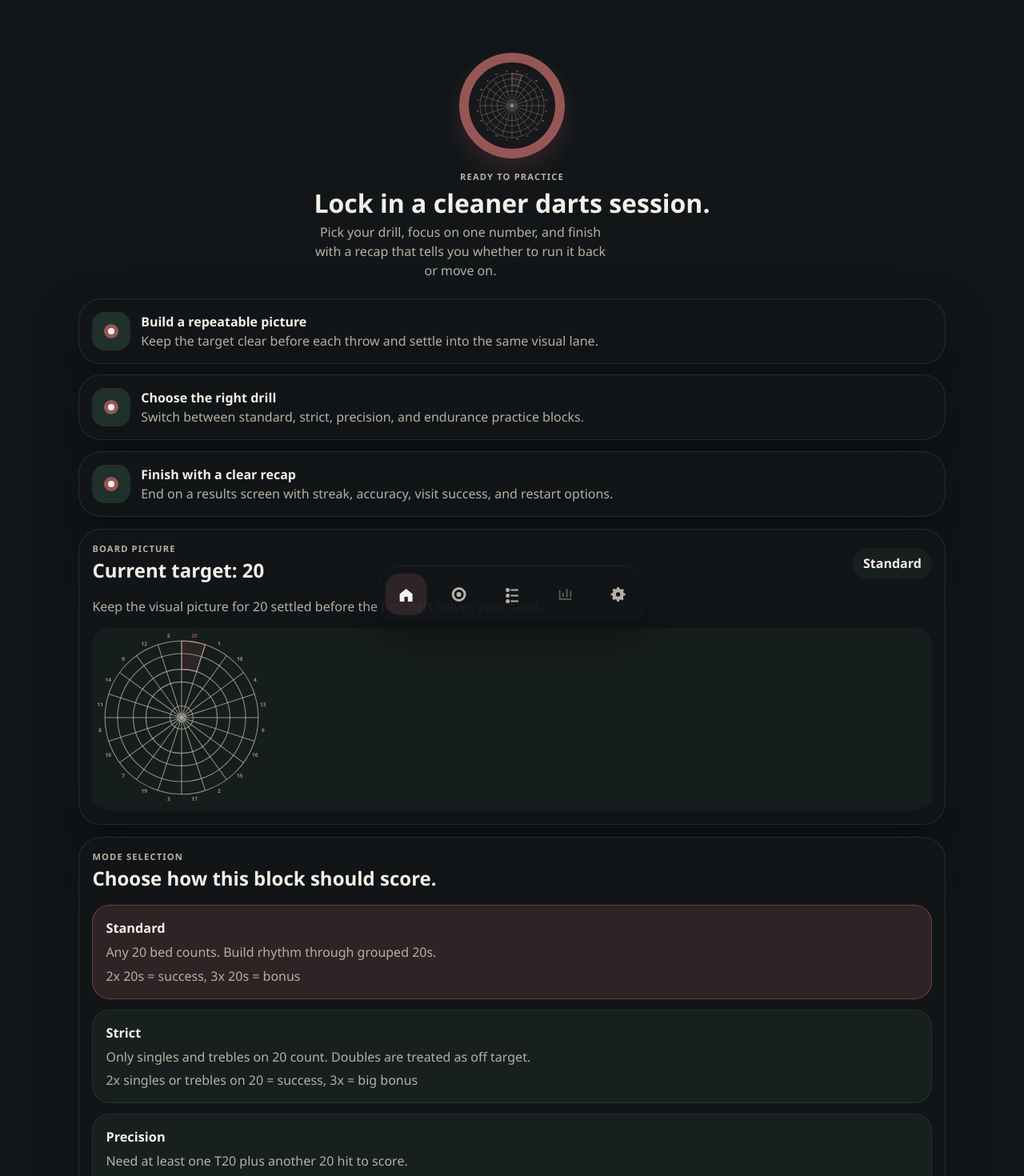
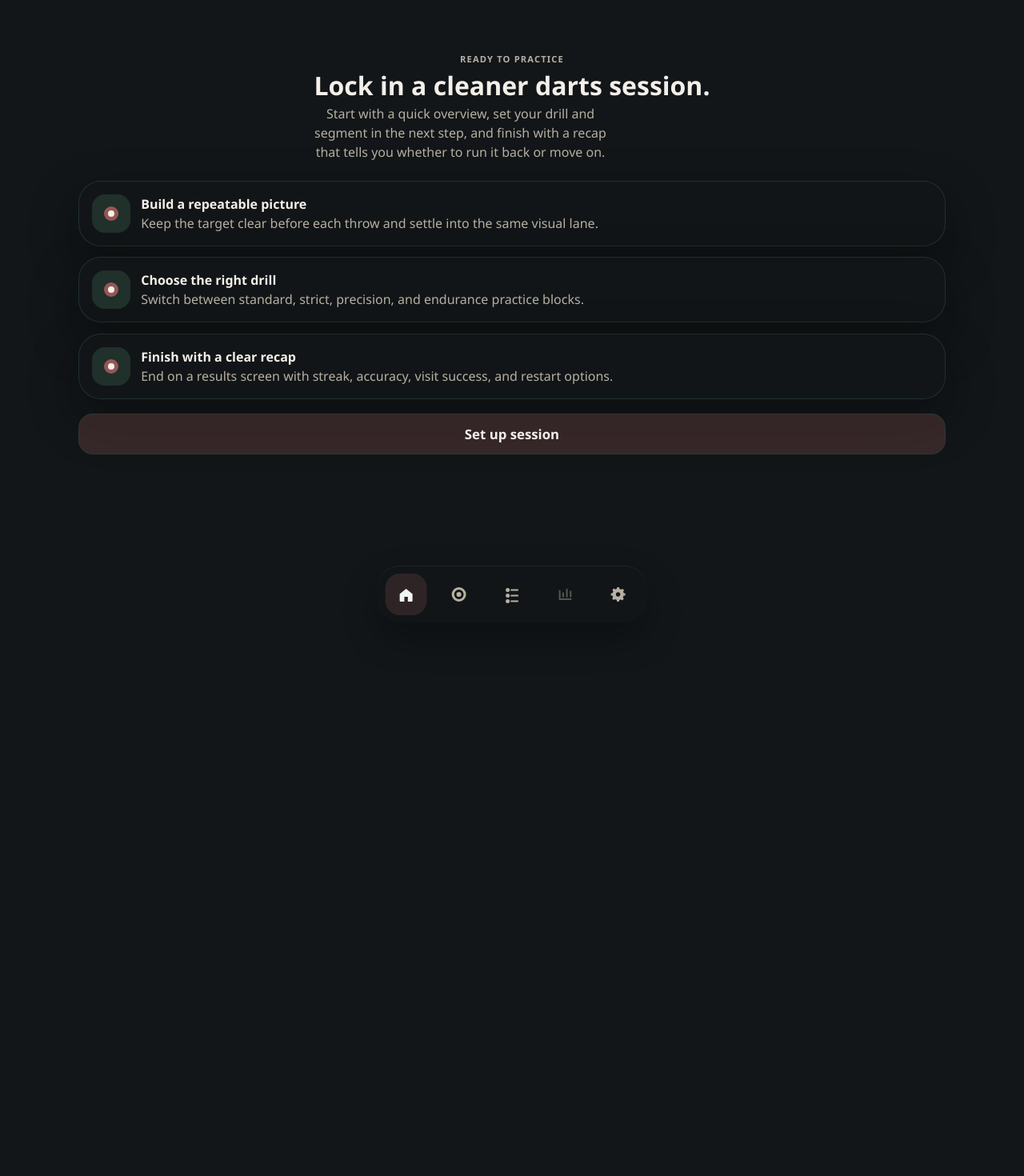
Before and after one commit to spenc259/Dart-Segment-Trainer, a React (Vite) app: page / in a window 1280 px wide. Shown: the top 1470 px of the page at 80% size. After the commit the page ends 800 px from the top, so only its background shows below. Built offline with nearby package versions, Linux system fonts and the light colour scheme.

Commit message:
Rework intro setup flow

```diff
--- a/src/App.tsx
+++ b/src/App.tsx
@@ -81,7 +81,7 @@ const getVisitRingMeta = (dart?: DartResult) => {
 
 const journeySteps: Array<{ id: JourneyStage; label: string }> = [
   { id: "intro", label: "Intro" },
-  { id: "segment", label: "Segment" },
+  { id: "segment", label: "Setup" },
   { id: "play", label: "Practice" },
   { id: "results", label: "Results" },
 ];
@@ -333,20 +333,12 @@ function App() {
           <section className="intro-mobile">
             <section className="intro-hero-surface">
               <div className="intro-hero">
-                <div className="intro-emblem-shell" aria-hidden="true">
-                  <div className="intro-emblem">
-                    <div className="intro-emblem-board">
-                      <DartboardOutline targetSegment={session.targetSegment} />
-                    </div>
-                  </div>
-                </div>
-
                 <div className="stage-copy intro-copy-block">
                   <p className="section-label">Ready to practice</p>
                   <h1>Lock in a cleaner darts session.</h1>
                   <p className="stage-description">
-                    Pick your drill, focus on one number, and finish with a recap that tells you whether to run it
-                    back or move on.
+                    Start with a quick overview, set your drill and segment in the next step, and finish with a recap
+                    that tells you whether to run it back or move on.
                   </p>
                 </div>
               </div>
@@ -364,23 +356,32 @@ function App() {
               ))}
             </section>
 
-            <section className="card intro-board-card">
+            <div className="intro-cta-wrap">
+              <button
+                type="button"
+                className="utility-button primary intro-cta-button"
+                onClick={() => setJourneyStage("segment")}
+              >
+                Set up session
+              </button>
+            </div>
+          </section>
+        ) : null}
+
+        {journeyStage === "segment" ? (
+          <section className="card stage-card selection-stage">
             <div className="section-heading">
               <div>
-                  <p className="section-label">Board picture</p>
-                  <h2>Current target: {session.targetSegment}</h2>
+                <p className="section-label">Step 2</p>
+                <h1>Choose the drill and segment for this block.</h1>
               </div>
-                <span className="inline-badge">{mode.name}</span>
+              <button type="button" className="section-toggle" onClick={() => setJourneyStage("intro")}>
+                Back
+              </button>
             </div>
-              <p className="progress-support">
-                Keep the visual picture for {session.targetSegment} settled before the first dart leaves your hand.
-              </p>
-              <div className="intro-board-preview">
-                <DartboardOutline targetSegment={session.targetSegment} />
-              </div>
-            </section>
 
-            <section className="card intro-mode-panel">
+            <div className="selection-layout">
+              <section className="card intro-mode-panel selection-mode-panel">
                 <div className="section-heading">
                   <div>
                     <p className="section-label">Mode selection</p>
@@ -394,31 +395,7 @@ function App() {
                 />
               </section>
 
-            <div className="intro-cta-wrap">
-              <button
-                type="button"
-                className="utility-button primary intro-cta-button"
-                onClick={() => setJourneyStage("segment")}
-              >
-                Start session
-              </button>
-            </div>
-          </section>
-        ) : null}
-
-        {journeyStage === "segment" ? (
-          <section className="card stage-card selection-stage">
-            <div className="section-heading">
-              <div>
-                <p className="section-label">Step 2</p>
-                <h1>Choose the segment for this block.</h1>
-              </div>
-              <button type="button" className="section-toggle" onClick={() => setJourneyStage("intro")}>
-                Back
-              </button>
-            </div>
-
-            <div className="selection-layout">
+              <div className="selection-stack">
                 <section className="card secondary-panel segment-panel">
                   <div className="section-heading">
                     <h2>Segment selector</h2>
@@ -451,10 +428,11 @@ function App() {
                   <DartboardOutline targetSegment={session.targetSegment} />
                 </section>
               </div>
+            </div>
 
             <div className="stage-actions">
               <button type="button" className="utility-button" onClick={() => setJourneyStage("intro")}>
-                Change mode
+                Back to intro
               </button>
               <button type="button" className="utility-button primary large" onClick={() => setJourneyStage("play")}>
                 Start practice
@@ -476,10 +454,10 @@ function App() {
 
               <div className="header-actions">
                 <button type="button" className="section-toggle" onClick={() => setJourneyStage("segment")}>
-                  Change segment
+                  Edit setup
                 </button>
                 <button type="button" className="section-toggle" onClick={() => setJourneyStage("intro")}>
-                  Change mode
+                  Intro
                 </button>
               </div>
             </header>
@@ -635,10 +613,10 @@ function App() {
                 Restart segment
               </button>
               <button type="button" className="utility-button large" onClick={handlePickAnotherSegment}>
-                Pick another
+                Edit setup
               </button>
               <button type="button" className="utility-button large" onClick={() => setJourneyStage("intro")}>
-                Change mode
+                Back to intro
               </button>
             </div>
           </section>
--- a/src/index.css
+++ b/src/index.css
@@ -263,6 +263,7 @@ button {
 .play-grid,
 .play-main,
 .play-side,
+.selection-stack,
 .secondary-panel,
 .history-panel,
 .stage-copy,
@@ -1033,7 +1034,7 @@ button {
   }
 
   .selection-layout {
-    grid-template-columns: minmax(0, 0.95fr) minmax(0, 1.05fr);
+    grid-template-columns: minmax(0, 1.05fr) minmax(0, 0.95fr);
     align-items: start;
   }
 
```
Lines whose indentation alone changed are shown as unchanged.
